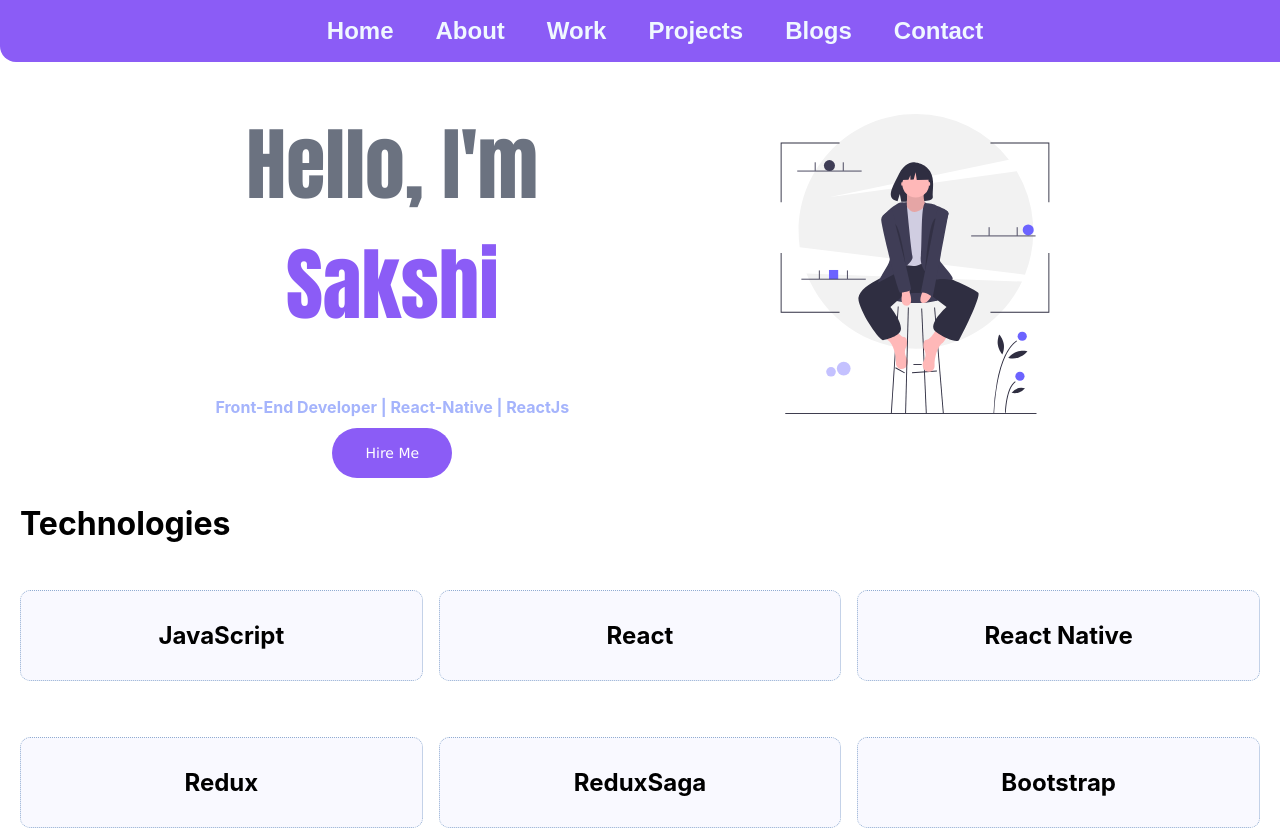
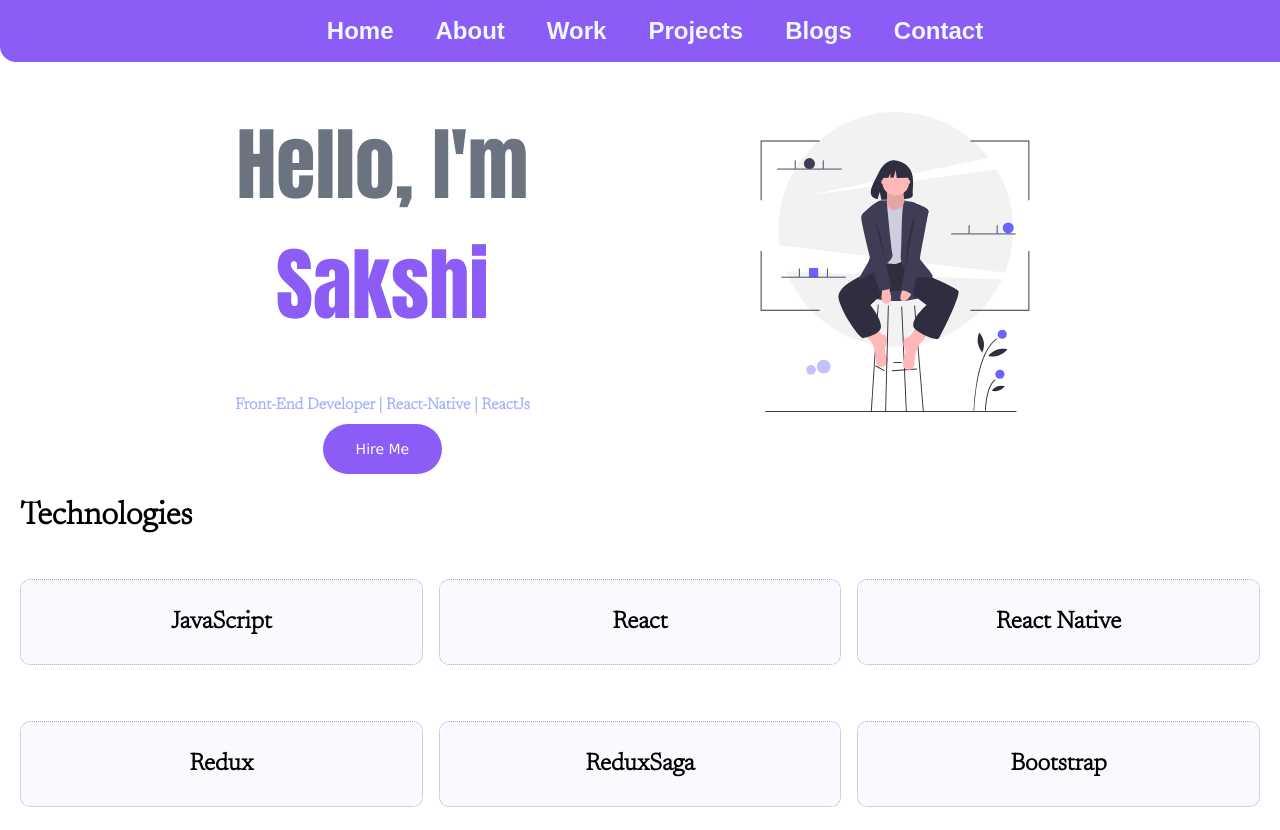
Before and after one commit to scjuly19/folio, a React (Create React App) app: page /#/ in a window 1280 px wide. Shown: the top 830 px of the page. Built offline with nearby package versions, Linux system fonts and the light colour scheme.

Commit message:
Style: Changed font

```diff
--- a/src/index.css
+++ b/src/index.css
@@ -1,15 +1,9 @@
+@import url("https://fonts.googleapis.com/css2?family=Newsreader:wght@300&family=Open+Sans:wght@300&display=swap");
 body {
   margin: 0;
-  padding:0;
+  padding: 0;
 
-  font-family: -apple-system, BlinkMacSystemFont, 'Segoe UI', 'Roboto', 'Oxygen',
-    'Ubuntu', 'Cantarell', 'Fira Sans', 'Droid Sans', 'Helvetica Neue',
-    sans-serif;
+  font-family: "Newsreader", serif;
   -webkit-font-smoothing: antialiased;
   -moz-osx-font-smoothing: grayscale;
 }
-
-code {
-  font-family: source-code-pro, Menlo, Monaco, Consolas, 'Courier New',
-    monospace;
-}
```
